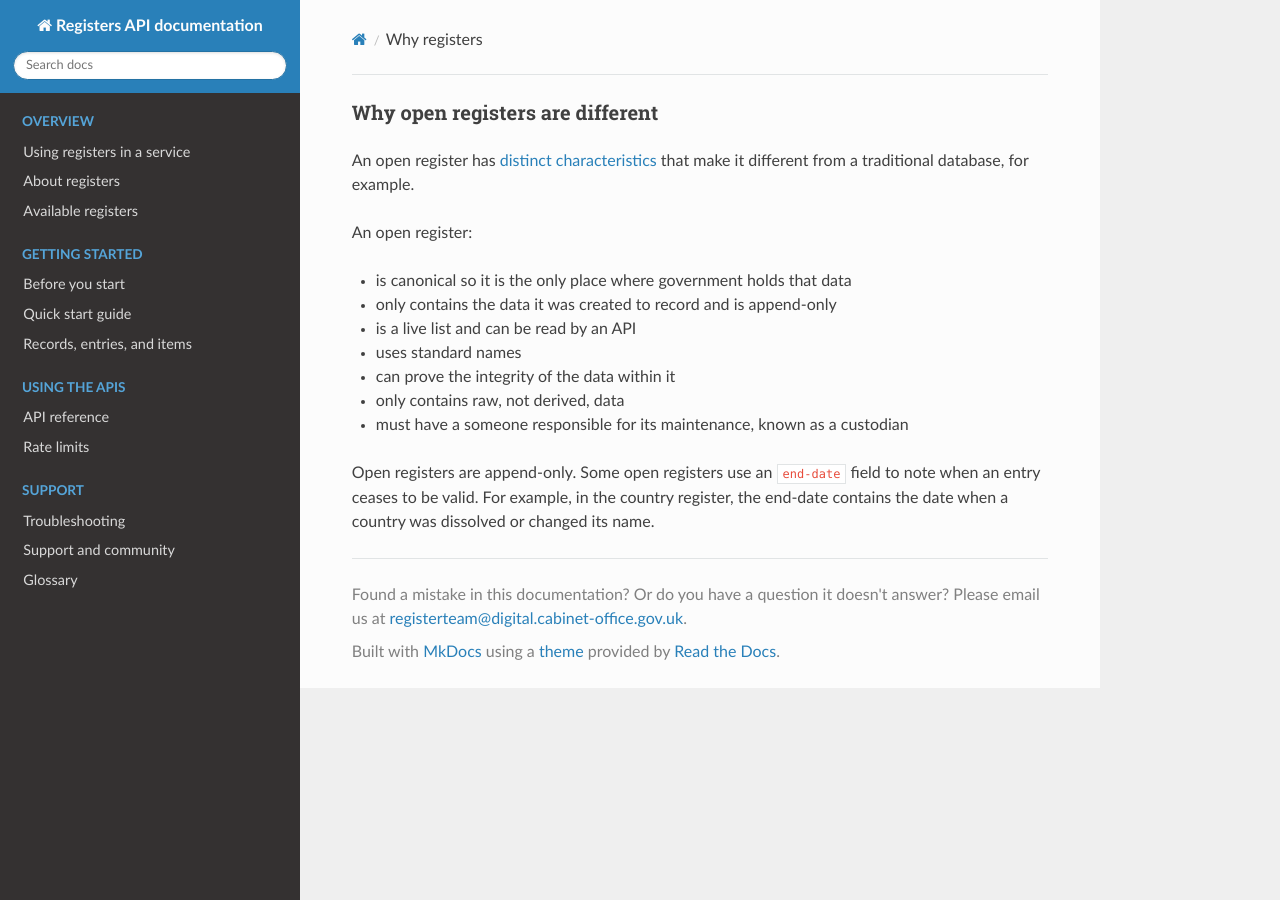
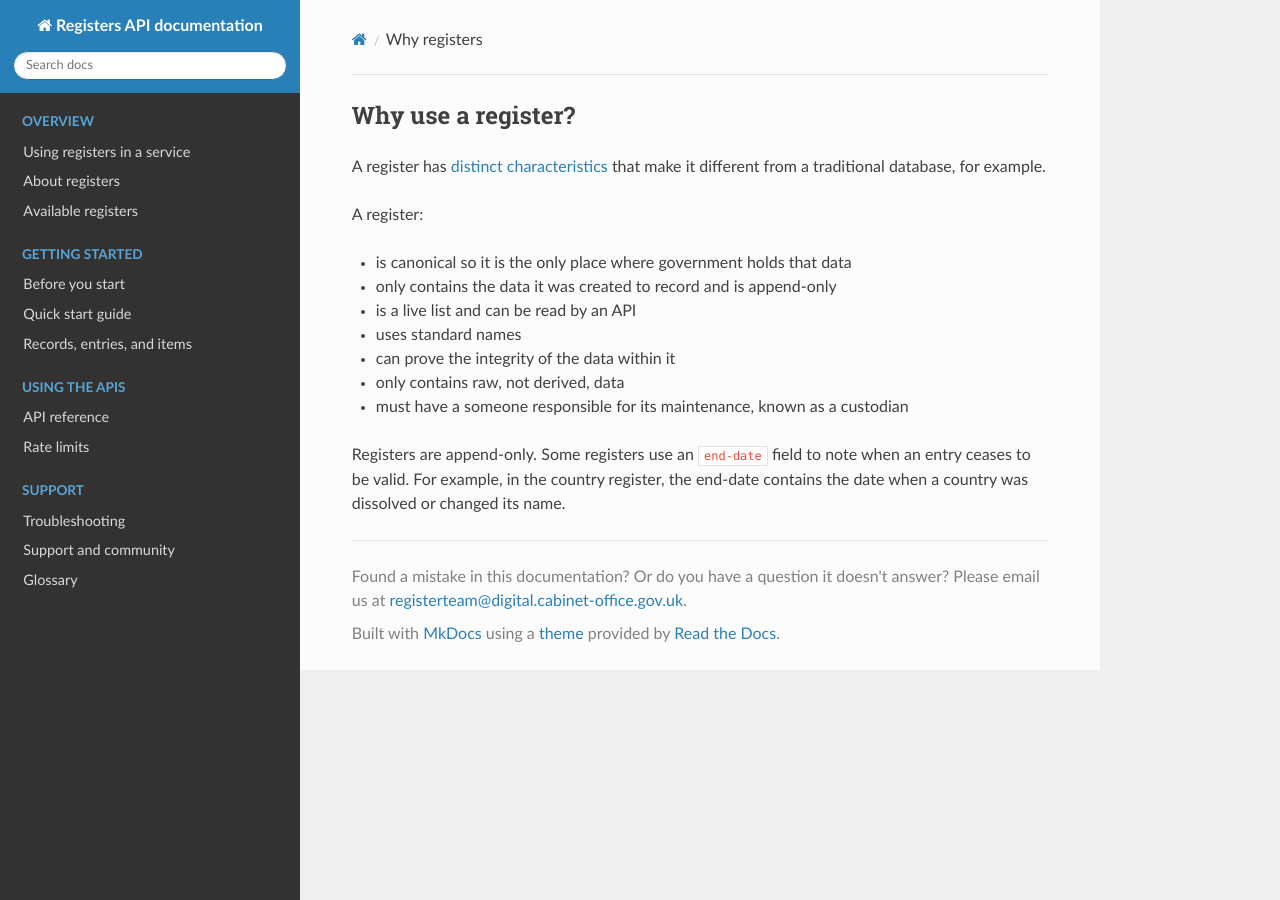
Before and after one commit to J-Lambo/J-Lambo.github.io-open-registers-tech-docs, an MkDocs documentation site: the page built from docs/about_registers/why_registers.md, in a window 1280 px wide. Built offline with MkDocs 1.6.1, drawn with Linux system fonts in a browser that asks for light colours; nearby versions of some CDN libraries; old or Windows-style settings are respelled for this version of MkDocs.

Commit message:
Remove 'open'
Changed ‘open registers’ to ‘registers’ to keep consistent with GOV.UK
content.

```diff
--- a/docs/about_registers/why_registers.md
+++ b/docs/about_registers/why_registers.md
@@ -1,8 +1,8 @@
-### Why open registers are different
+## Why use a register?
 
-An open register has [distinct characteristics](https://gds.blog.gov.uk/2015/10/13/the-characteristics-of-a-register/) that make it different from a traditional database, for example.
+A register has [distinct characteristics](https://gds.blog.gov.uk/2015/10/13/the-characteristics-of-a-register/) that make it different from a traditional database, for example.
 
-An open register:
+A register:
 
 * is canonical so it is the only place where government holds that data
 * only contains the data it was created to record and is append-only
@@ -12,4 +12,4 @@ An open register:
 * only contains raw, not derived, data
 * must have a someone responsible for its maintenance, known as a custodian
 
-Open registers are append-only. Some open registers use an `end-date` field to note when an entry ceases to be valid. For example, in the country register, the end-date contains the date when a country was dissolved or changed its name.
+Registers are append-only. Some registers use an `end-date` field to note when an entry ceases to be valid. For example, in the country register, the end-date contains the date when a country was dissolved or changed its name.
```
